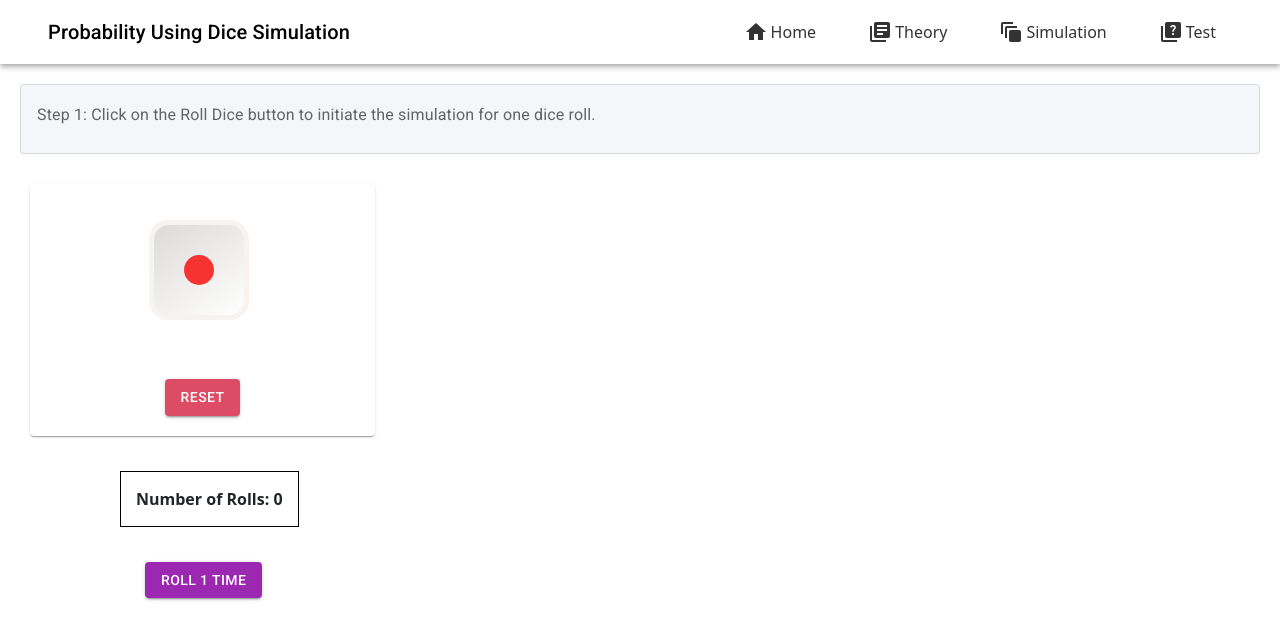
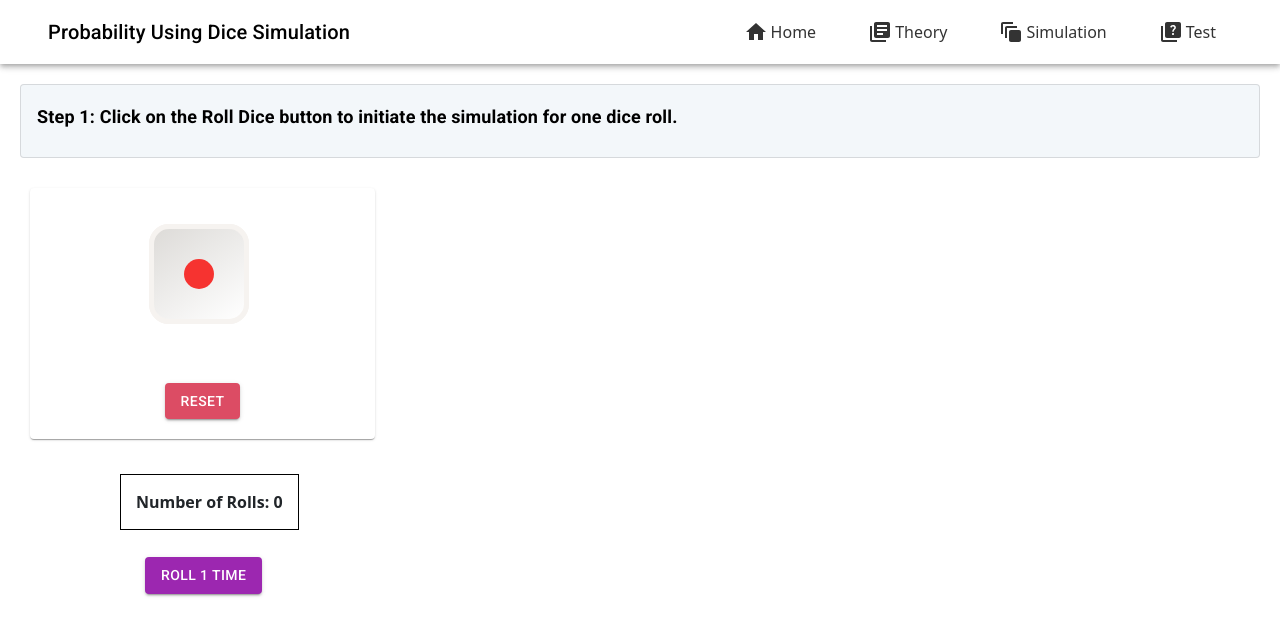
Before and after one commit to vedantkesharia/vedant1_cdac, a React (Create React App) app: page /simulation2 in a window 1280 px wide. Shown: the top 640 px of the page. Built offline with nearby package versions, Linux system fonts and the light colour scheme.

Commit message:
commit1 14th aug

```diff
--- a/src/components/Simulation2.jsx
+++ b/src/components/Simulation2.jsx
@@ -170,15 +170,15 @@ const gotosimulation3 = () =>{
                 ? "50 times"
                 : "500 times"}
             </Typography> */}
-            <Typography variant="subtitle1" color="textSecondary">
+            <Typography variant="subtitle1" color="black" style={{fontWeight:'bold',fontSize:'18px'}}>
               Step {step}: {" "}
               {step === 1
                 ? "Click on the Roll Dice button to initiate the simulation for one dice roll."
                 : step === 2
                 ? "Roll 5 times.Notice how the experimental probabilities in the graph and table change with each additional dice roll."
                 : step === 3
-                ? "Roll 50 times.Compare the experimental probabilities in the graph and table with the theoretical probabilities "
-                : "Roll 500 times.Observe how the experimental probabilities tend to approach the theoretical probabilities "}
+                ? "Roll 50 times.Compare the experimental probabilities in the graph and table with the theoretical probabilities."
+                : "Roll 500 times.Observe how the experimental probabilities tend to approach the theoretical probabilities."}
             </Typography>
           </CardContent>
         </Card>
@@ -288,7 +288,7 @@ const gotosimulation3 = () =>{
               {step === 1 && (
 
                 <Button
-                  sx={{ marginLeft:'145px' }}
+                  sx={{ marginLeft:'145px',marginTop:'-8px' }}
                   variant="contained"
                   color="secondary"
                   onClick={() => handleGenerate(1)}
@@ -300,7 +300,7 @@ const gotosimulation3 = () =>{
               {step === 2 && (
                 <Button
                   // sx={{ margin: "10px" }}
-                  sx={{ marginLeft:'145px' }}
+                  sx={{ marginLeft:'145px',marginTop:'-8px' }}
                   variant="contained"
                   color="secondary"
                   onClick={() => handleGenerate(5)}
@@ -311,7 +311,7 @@ const gotosimulation3 = () =>{
               {step === 3 && (
                 <Button
                   // sx={{ margin: "10px" }}
-                  sx={{ marginLeft:'145px' }}
+                  sx={{ marginLeft:'145px',marginTop:'-8px' }}
                   variant="contained"
                   color="secondary"
                   onClick={() => handleGenerate(50)}
@@ -322,7 +322,7 @@ const gotosimulation3 = () =>{
               {step === 4 && (
                 <Button
                   // sx={{ margin: "10px" }}
-                  sx={{ marginLeft:'145px' }}
+                  sx={{ marginLeft:'145px',marginTop:'-8px' }}
                   variant="contained"
                   color="secondary"
                   onClick={() => handleGenerate(500)}
--- a/src/index.css
+++ b/src/index.css
@@ -971,7 +971,7 @@ display: flex;
   justify-content: center;
   /* margin-left: 30%; */
      /* margin-left:24rem; */
-     margin-left:29rem;
+     margin-left:28.5rem;
   /* margin-top: -40%; */
   /* margin-top: -29rem; */
   margin-top: -27rem;
```
